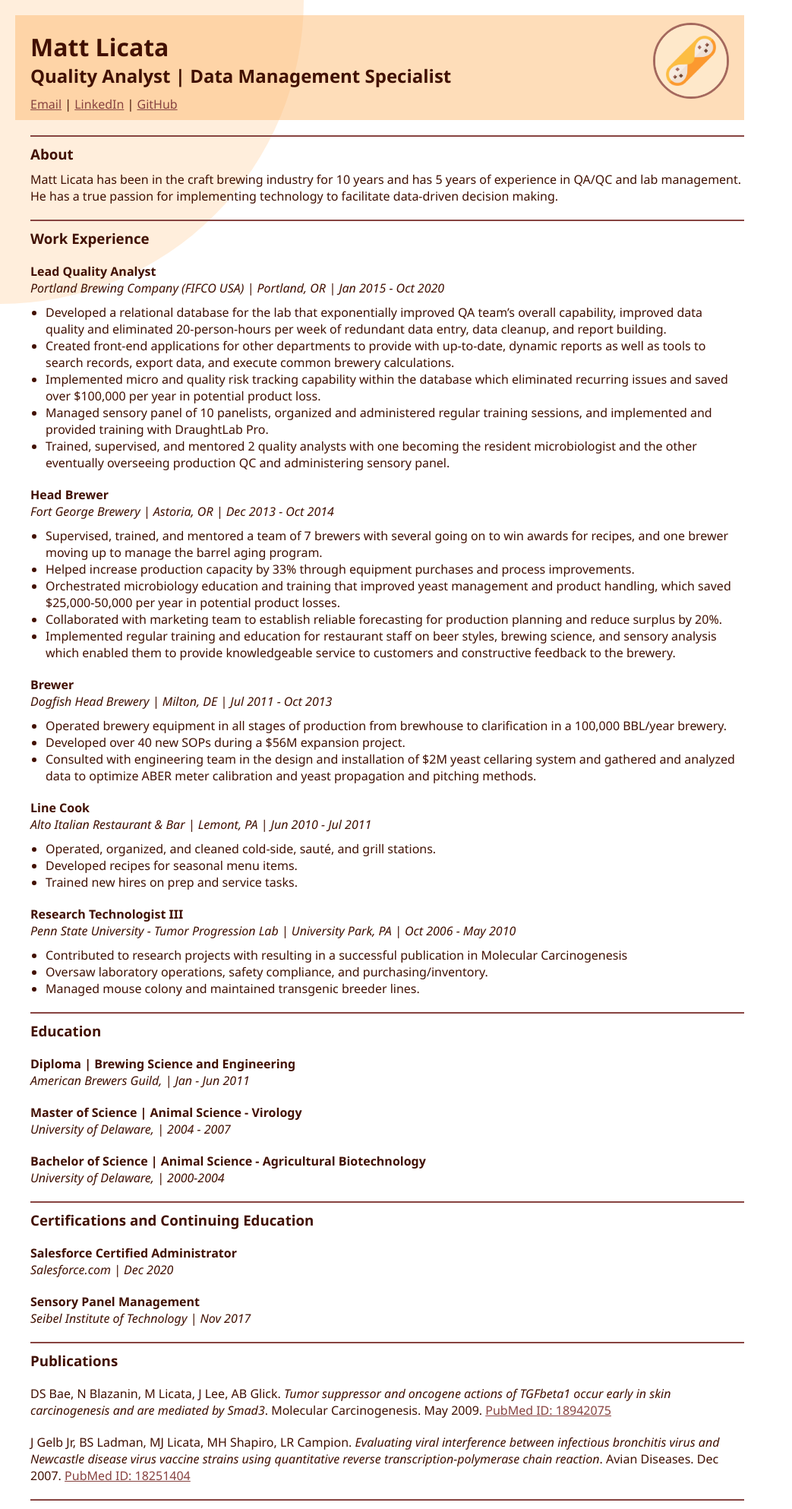
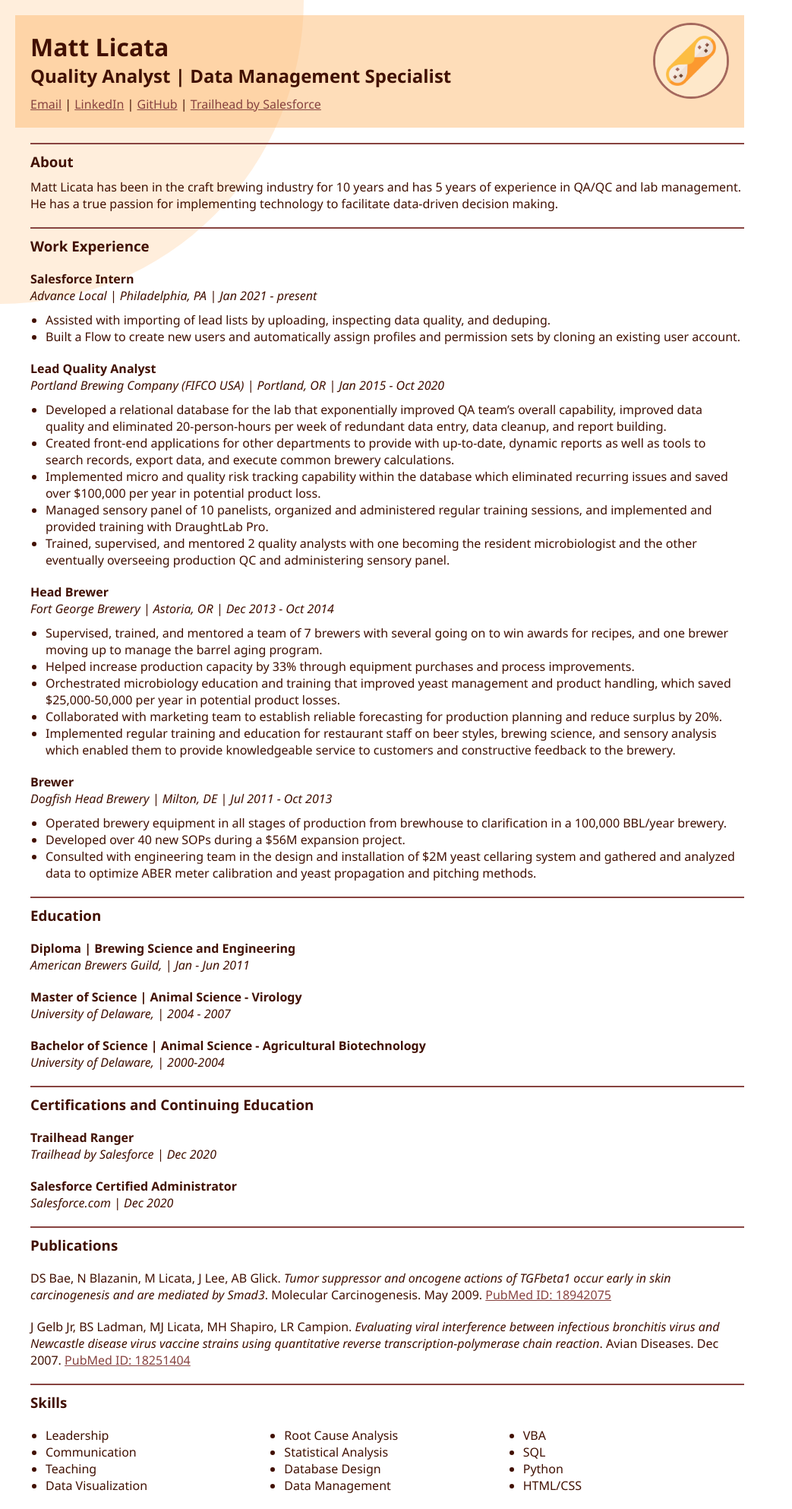
Before and after one commit to mattRicotta/flask-app-1, a Flask app: page / in a window 1280 px wide. Shown: the top 1986 px of the page at 76% size, without its empty margins (0-1043 px from the left). Run offline with Flask 2, Linux system fonts and the light colour scheme.

Commit message:
add links to resume.py

```diff
--- a/app.py
+++ b/app.py
@@ -1,12 +1,12 @@
 from flask import Flask, render_template
-from resume import about, work_experience, education, certifications, publications, skills, hobbies
-
+from resume import *
 app = Flask(__name__)
 
 @app.route('/')
 def index():
   return render_template(
     "index.html",
+    links=links,
     about=about,
     work_experience=work_experience,
     education=education,
--- a/resume.py
+++ b/resume.py
@@ -1,4 +1,24 @@
 # Use this file to maintain resume data
+# ======================================================
+# LINKS
+links = [
+  {
+    'url': 'mailto:mattjlicata@gmail.com',
+    'label': 'Email'
+  },
+  {
+    'url': 'https://www.linkedin.com/in/matt-licata-1999351a3',
+    'label': 'LinkedIn'
+  },
+  {
+    'url': 'https://www.github.com/mattRicotta',
+    'label': 'GitHub'
+  },
+  {
+    'url': 'https://trailblazer.me/id/mlicata1',
+    'label': 'Trailhead by Salesforce'
+  }
+]
 # ======================================================
 # ABOUT
 about = ('Matt Licata has been in the craft brewing industry for 10 years and has 5 years of experience in '
@@ -20,6 +40,18 @@ work_experience dictionary format:
   }
 """
 work_experience = [
+  {
+    'title' : 'Salesforce Intern',
+    'company' : 'Advance Local',
+    'city' : 'Philadelphia, PA',
+    'start_date' : 'Jan 2021',
+    'end_date' : 'present',
+    'description' : [
+      ('Assisted with importing of lead lists by uploading, inspecting data quality, and deduping.'),
+      ('Built a Flow to create new users and automatically assign profiles and permission sets '
+       'by cloning an existing user account.'),
+    ]
+  },
   {
     'title' : 'Lead Quality Analyst',
     'company' : 'Portland Brewing Company (FIFCO USA)',
@@ -146,15 +178,15 @@ certifications dictionary format:
 """
 certifications = [
   {
+    'name': 'Trailhead Ranger',
+    'institution': 'Trailhead by Salesforce',
+    'issued_on': 'Dec 2020'
+  },
+  {
     'name': 'Salesforce Certified Administrator',
     'institution': 'Salesforce.com',
     'issued_on': 'Dec 2020'
   },
-  {
-    'name': 'Sensory Panel Management',
-    'institution': 'Seibel Institute of Technology',
-    'issued_on': 'Nov 2017'
-  }
 ]
 # ======================================================
 # PUBLICATIONS
--- a/static/stylesheet.css
+++ b/static/stylesheet.css
@@ -29,7 +29,9 @@ header {
     padding: 10px 20px;
     background-color:#fdbb7580;
 }
-
+header nav{
+    margin: 10px 0px;
+}
 section {
     margin: 20px 20px;
 }
--- a/templates/index.html
+++ b/templates/index.html
@@ -3,13 +3,16 @@
 <div class="cornercircle"></div>
 <header>
   <a href="https://www.github.com/mattRicotta" target="_blank" alt="cannoli logo"><img src="../static/images/cannoli.png" class="logo"></a>
-  <div class="title"><h1>Matt Licata</h1>
-  <h2>Quality Analyst | Data Management Specialist</h2></div>
-  <nav>
-    <a href=mailto:mattjlicata@gmail.com target="_blank">Email</a> |
-    <a href=https://www.linkedin.com/in/matt-licata-1999351a3 target="_blank">LinkedIn</a> |
-    <a href=https://www.github.com/mattRicotta target="_blank">GitHub</a>
-  </nav>
+  <div class="title">
+    <h1>Matt Licata</h1>
+    <h2>Quality Analyst | Data Management Specialist</h2>
+    <nav>
+      {% for link in links %}
+        <a href="{{ link['url'] }}" target="_blank">{{ link['label'] }}</a>
+        {% if loop.index < links | length %} | {% endif %}
+      {% endfor %}
+    </nav>
+  </div>
 </header>
 <main>
   <section id="about">
@@ -20,7 +23,7 @@
   <section id="workexperience">
     <hr>
     <h3 class="title">Work Experience</h3>
-    {% for w in work_experience %}
+    {% for w in work_experience[:4] %}
       <div class="entry">
         <div class="title">
           <b>{{ w['title'] }}</b><br>
```
